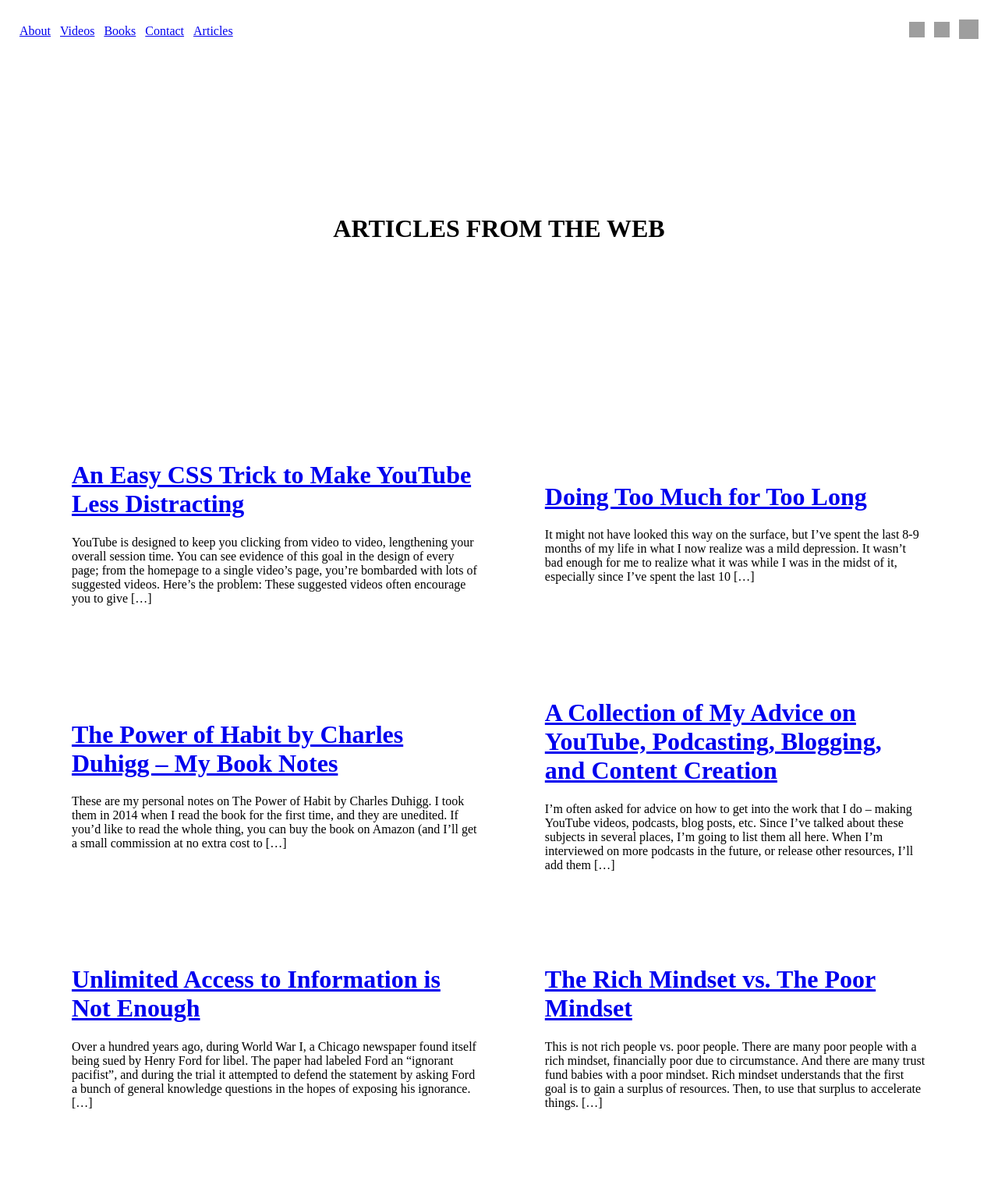
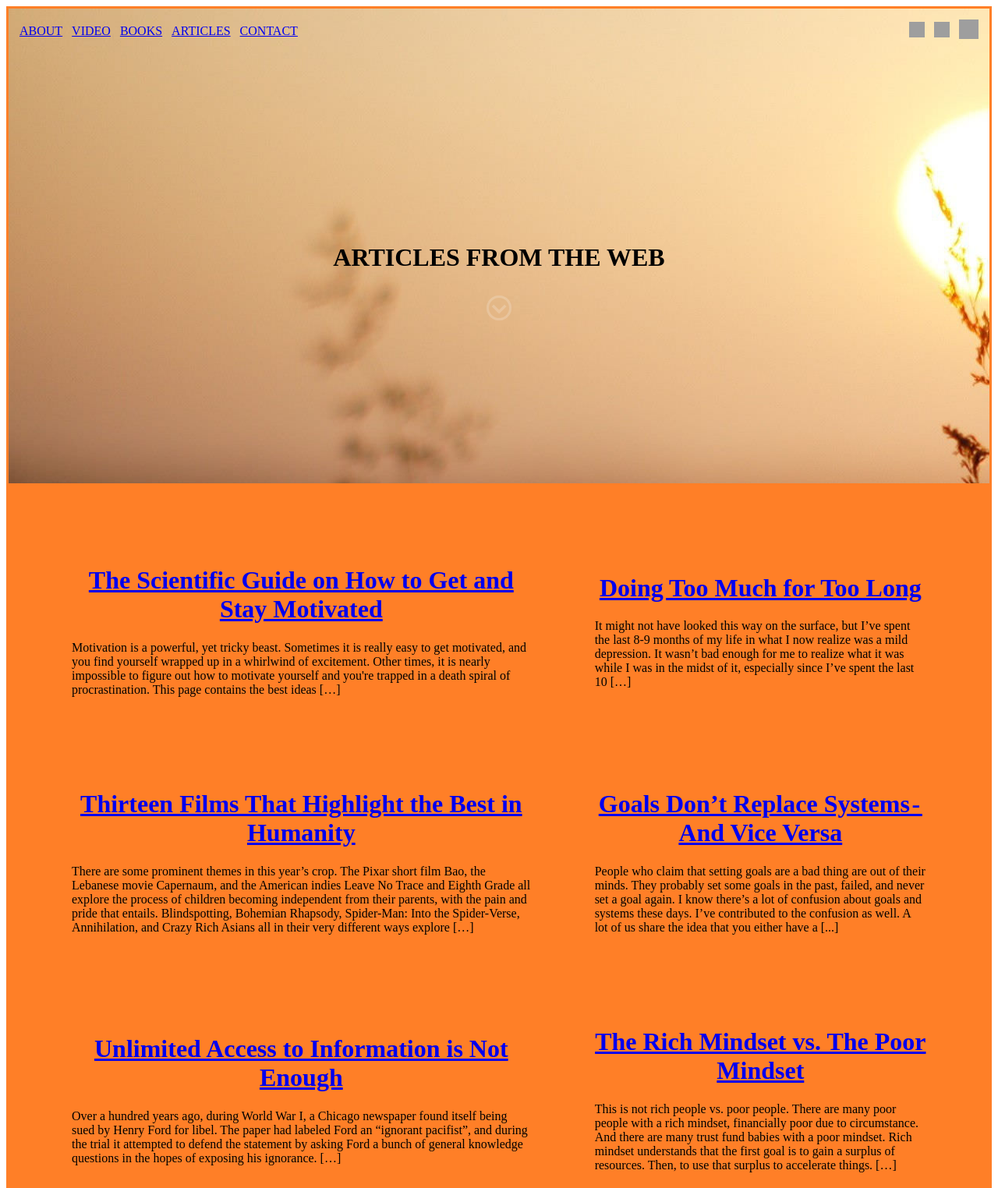
Before and after one commit to Natneam/websiteUsingOnlyHTML, a plain HTML site: page articles.html in a window 1280 px wide. Shown: the top 1524 px of the page at 78% size. Drawn offline with Linux system fonts and the light colour scheme; grey boxes are pictures that could not be loaded.

Commit message:
editing the article page

```diff
--- a/articles.html
+++ b/articles.html
@@ -8,19 +8,19 @@
     </head>
 
     <body>
-        <table>
+        <table bgcolor="#ff7f27" id="top">
             <tr>
                 <td>
-                    <table width="100%" background = "assets/images/background_image_2.jpg">
+                    <table width="100%" background = "assets/images/background_image.jpg">
                         <tr>
                             <td>
                                 <table cellspacing="10">
                                     <tr>
-                                        <td> <a href="index.html#about">About</a> </td>
-                                        <td><a href="index.html#videos">Videos</a> </td>
-                                        <td><a href="index.html#books">Books</a> </td>
-                                        <td><a href="index.html#contact">Contact</a> </td>
-                                        <td><a href="articles.html">Articles</a></td>
+                                        <td> <a href="index.html#about">ABOUT</a> </td>
+                                        <td><a href="index.html#videos">VIDEO</a> </td>
+                                        <td><a href="index.html#books">BOOKS</a> </td>
+                                        <td><a href="articles.html">ARTICLES</a></td>
+                                        <td><a href="index.html#contact">CONTACT</a> </td>
 
                                     </tr>
                                 </table>
@@ -37,7 +37,13 @@
                         </tr>
                         <tr>
                             <td colspan="2">
-                                <h1 align="center"><br><br><br><br><br> ARTICLES FROM THE WEB<br><br><br><br><br></h1>
+                                <h1 align="center"><br><br><br><br><br><br>ARTICLES FROM THE WEB <br></h1>
+                            </td>
+                        </tr>
+                        <tr>
+                            <td align="center" colspan="3">
+                            <a href="#article"><img src="assets/images/go_down_arrow.png" alt="go down" width="40" height="40"></a>
+                            <br><br><br><br><br><br><br><br><br><br><br><br>
                             </td>
                         </tr>
                     </table>
@@ -45,40 +51,67 @@
             </tr>
             <tr>
                 <td>
-                    <table cellspacing="80">
+                    <table cellspacing="80" id="article">
                         <tr>
                             <td>
-                                <h1><a href="https://thomasjfrank.com/youtube-distraction-css-trick/" target="blank">An Easy CSS Trick to Make YouTube Less Distracting</a></h1>
+                                <h1 align="center"><a href="https://jamesclear.com/motivation" target="blank">The Scientific Guide on How to Get and Stay Motivated</a></h1>
                                 <p>
-                                    YouTube is designed to keep you clicking from video to video, lengthening your overall session time. You can see evidence of this goal in the design of every page; from the homepage to a single video’s page, you’re bombarded with lots of suggested videos. Here’s the problem: These suggested videos often encourage you to give […]</p>
+                                    Motivation is a powerful, yet tricky beast. Sometimes it is really easy to get motivated, and you find yourself wrapped up in a whirlwind of excitement. Other times, it is nearly impossible to figure out how to motivate yourself and you're trapped in a death spiral of procrastination. This page contains the best ideas […]
+                                </p>
                             </td>
                             <td>
-                                <h1><a href="https://thomasjfrank.com/doing-too-much-for-too-long/" target="blank">Doing Too Much for Too Long</a></h1>
+                                <h1 align="center"><a href="https://thomasjfrank.com/doing-too-much-for-too-long/" target="blank">Doing Too Much for Too Long</a></h1>
                                 <p>
                                     It might not have looked this way on the surface, but I’ve spent the last 8-9 months of my life in what I now realize was a mild depression. It wasn’t bad enough for me to realize what it was while I was in the midst of it, especially since I’ve spent the last 10 […]</p>
                             </td>
                         </tr>
                         <tr>
                             <td>
-                                <h1><a href="https://thomasjfrank.com/charles-duhigg-power-of-habit/" target="blank">The Power of Habit by Charles Duhigg – My Book Notes</a></h1>
+                                <h1 align="center"><a href="https://greatergood.berkeley.edu/article/item/thirteen_films_that_highlight_the_best_in_humanity" target="blank">Thirteen Films That Highlight the Best in Humanity</a></h1>
                                 <p>
-                                    These are my personal notes on The Power of Habit by Charles Duhigg. I took them in 2014 when I read the book for the first time, and they are unedited. If you’d like to read the whole thing, you can buy the book on Amazon (and I’ll get a small commission at no extra cost to […]</p>
+                                    There are some prominent themes in this year’s crop. The Pixar short film Bao, the Lebanese movie Capernaum, and the American indies Leave No Trace and Eighth Grade all explore the process of children becoming independent from their parents, with the pain and pride that entails. Blindspotting, Bohemian Rhapsody, Spider-Man: Into the Spider-Verse, Annihilation, and Crazy Rich Asians all in their very different ways explore […]
+                                </p>
                             </td>
                             <td>
-                                <h1><a href="https://thomasjfrank.com/content-creation-advice/" target="blank">A Collection of My Advice on YouTube, Podcasting, Blogging, and Content Creation</a></h1>
+                                <h1 align="center"><a href="https://dariusforoux.com/goals-dont-replace-systems%E2%80%8A/" target="blank">Goals Don’t Replace Systems - And Vice Versa</a></h1>
                                 <p>
-                                    I’m often asked for advice on how to get into the work that I do – making YouTube videos, podcasts, blog posts, etc. Since I’ve talked about these subjects in several places, I’m going to list them all here. When I’m interviewed on more podcasts in the future, or release other resources, I’ll add them […]</p>
+                                    People who claim that setting goals are a bad thing are out of their minds. They probably set some goals in the past, failed, and never set a goal again. I know there’s a lot of confusion about goals and systems these days. I’ve contributed to the confusion as well. A lot of us share the idea that you either have a [...]
+                                </p>
                             </td>
                         </tr>
                         <tr>
                             <td>
-                                <h1><a href="https://thomasjfrank.com/unlimited-access-to-information-is-not-enough/" target="blank">Unlimited Access to Information is Not Enough</a></h1>
+                                <h1 align="center"><a href="https://thomasjfrank.com/unlimited-access-to-information-is-not-enough/" target="blank">Unlimited Access to Information is Not Enough</a></h1>
                                 <p>Over a hundred years ago, during World War I, a Chicago newspaper found itself being sued by Henry Ford for libel. The paper had labeled Ford an “ignorant pacifist”, and during the trial it attempted to defend the statement by asking Ford a bunch of general knowledge questions in the hopes of exposing his ignorance. […]</p>
                             </td>
                             <td>
-                                <h1><a href="https://thomasjfrank.com/the-rich-mindset-vs-the-poor-mindset/" target="blank">The Rich Mindset vs. The Poor Mindset</a></h1>
+                                <h1 align="center"><a href="https://thomasjfrank.com/the-rich-mindset-vs-the-poor-mindset/" target="blank">The Rich Mindset vs. The Poor Mindset</a></h1>
                                 <p>
                                     This is not rich people vs. poor people. There are many poor people with a rich mindset, financially poor due to circumstance. And there are many trust fund babies with a poor mindset. Rich mindset understands that the first goal is to gain a surplus of resources. Then, to use that surplus to accelerate things. […]</p>
+                            </td>
+                        </tr>
+                    </table>
+                    <table align="center" cellspacing="10">
+                        <tr>
+                            <td colspan="3" align="center">
+                                <a href="#top"><img src="assets/images/go_up_arrow.png" alt="go up" width="40" height="40"></a>
+                            </td>
+                        </tr>
+                        <tr>
+                            <td colspan="2">
+                                <table align="center" cellspacing="10">
+                                    <tr>
+                                        <td> <a href="https://twitter.com/natneammesele" target="blank"><img src="https://www.kydinnertrain.com/images/Template/twittericon.png" alt="twitter" width="20" height="20"></a></td>
+                                        <td> <a href="https://github.com/natneam" target="blank"><img src="https://image.flaticon.com/icons/svg/25/25231.svg" alt="github" width="20" height="20"></a></td>
+                                        <td> <a href="https://t.me/natneam" target="blank"> <img src="http://ubuntuhandbook.org/wp-content/uploads/2015/01/telegram-icon-logo.png" alt="telegram" width="25" height="25"></a></td>
+                                    </tr>
+                                </table>
+                            </td>
+                        </tr>
+                        <tr>
+                            <td colspan="2" align="center">
+                                &copy; 2020 Natneam Mesele <br><br>
+                                partially copied from website of <a href="https://thomasjfrank.com/">Thomas Frank</a>
                             </td>
                         </tr>
                     </table>
```
Also changed, not shown: index.html (+7 -7 lines), assets/images/go_down_arrow.png (added), assets/images/profile_placeholder.jpg (deleted).
